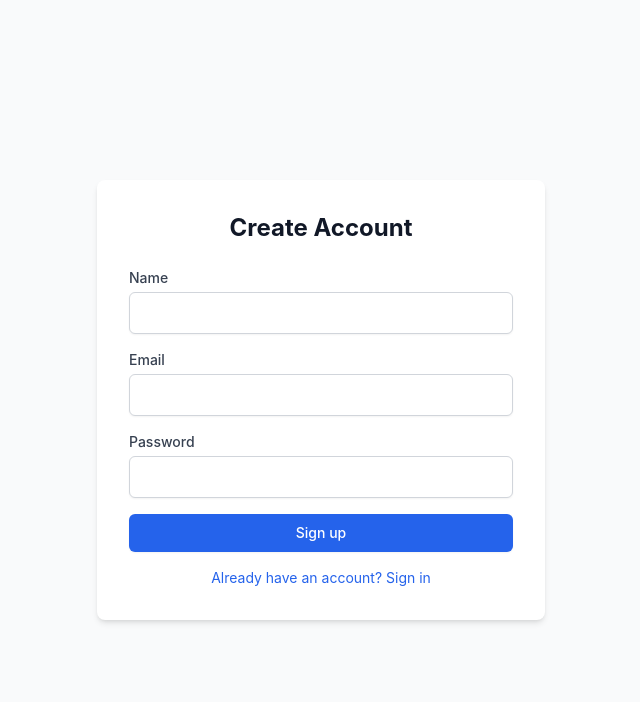
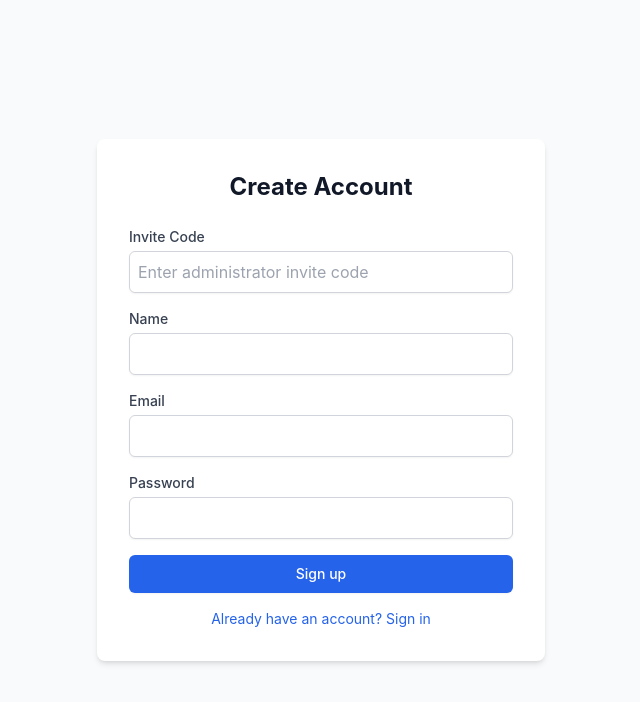
Before and after one commit to shawcc/trumpsword, a React (Vite) app: page /login in a window 1280 px wide. Both pictures are taken after a click on the button "Don't have an account? Sign up". Shown: the top 702 px of the page, without its empty margins (319-959 px from the left). Built offline with nearby package versions, Linux system fonts and the light colour scheme.

Commit message:
Security: Add Invite Code requirement for user registration

```diff
--- a/src/pages/Login.tsx
+++ b/src/pages/Login.tsx
@@ -8,6 +8,7 @@ export default function Login() {
   const [email, setEmail] = useState('');
   const [password, setPassword] = useState('');
   const [name, setName] = useState('');
+  const [inviteCode, setInviteCode] = useState('');
   const [error, setError] = useState('');
   const [success, setSuccess] = useState('');
   const setAuth = useAuthStore(s => s.setAuth);
@@ -24,7 +25,7 @@ export default function Login() {
         setAuth(res.user, res.token);
         navigate('/dashboard');
       } else {
-        await api.post('/auth/register', { email, password, name });
+        await api.post('/auth/register', { email, password, name, inviteCode });
         setSuccess('Registration successful! Please login.');
         setIsLogin(true);
       }
@@ -44,6 +45,18 @@ export default function Login() {
 
         <form onSubmit={handleSubmit} className="space-y-4">
           {!isLogin && (
+            <>
+              <div>
+                <label className="block text-sm font-medium text-gray-700">Invite Code</label>
+                <input
+                  type="text"
+                  value={inviteCode}
+                  onChange={e => setInviteCode(e.target.value)}
+                  className="mt-1 block w-full rounded-md border-gray-300 shadow-sm focus:border-blue-500 focus:ring-blue-500 border p-2"
+                  required={!isLogin}
+                  placeholder="Enter administrator invite code"
+                />
+              </div>
               <div>
                 <label className="block text-sm font-medium text-gray-700">Name</label>
                 <input
@@ -54,6 +67,7 @@ export default function Login() {
                   required={!isLogin}
                 />
               </div>
+            </>
           )}
           <div>
             <label className="block text-sm font-medium text-gray-700">Email</label>
```
Also changed, not shown: 2 other files (tests, documents, lock files or other folders). Lines whose indentation alone changed are shown as unchanged.
